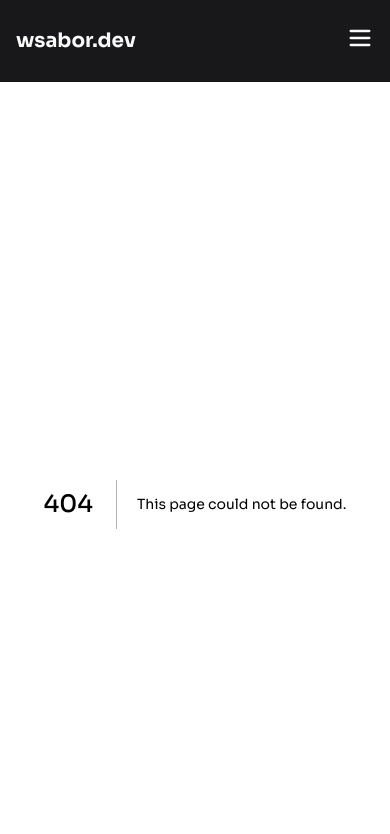
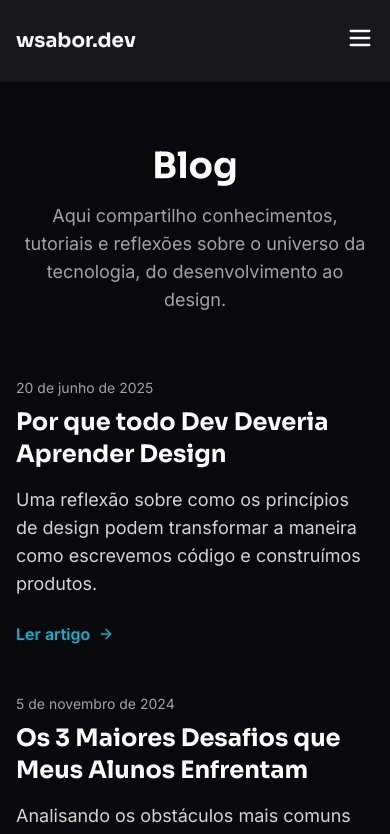
Before and after one commit to wsabor/wsabor.dev, a Next.js app: page /blog in a window 390 px wide. Before the commit this address had no page. Shown: the top 834 px of the page. Built offline with nearby package versions, Linux system fonts and the light colour scheme.

Commit message:
feat: menu hamburger

```diff
--- /dev/null
+++ b/src/app/blog/page.tsx
@@ -0,0 +1,58 @@
+import Link from "next/link";
+import { getAllPostsMeta } from "@/lib/posts";
+import { ArrowRight } from "lucide-react";
+
+export const metadata = {
+  title: "Blog | Wagner Sabor",
+  description:
+    "Artigos e tutoriais sobre desenvolvimento, design e tecnologia.",
+};
+
+export default function BlogPage() {
+  const posts = getAllPostsMeta();
+
+  return (
+    <div className="container mx-auto px-4 py-16 md:py-24">
+      {/* Cabeçalho da página */}
+      <div className="text-center mb-16">
+        <h1 className="text-4xl md:text-5xl font-bold text-white mb-4">Blog</h1>
+        <p className="text-lg text-neutral-400 max-w-2xl mx-auto">
+          Aqui compartilho conhecimentos, tutoriais e reflexões sobre o universo
+          da tecnologia, do desenvolvimento ao design.
+        </p>
+      </div>
+
+      {/* Lista de Posts */}
+      <div className="max-w-4xl mx-auto space-y-12">
+        {posts.map((post) => (
+          <Link
+            href={`/blog/${post.slug}`} // Link dinâmico para cada post
+            key={post.slug}
+            className="group block"
+          >
+            <article>
+              <div className="mb-2">
+                <p className="text-sm text-neutral-400">
+                  {new Date(post.meta.publishedAt).toLocaleDateString("pt-BR", {
+                    year: "numeric",
+                    month: "long",
+                    day: "numeric",
+                  })}
+                </p>
+              </div>
+              <h2 className="text-2xl md:text-3xl font-bold text-white mb-4 group-hover:text-primary transition-colors">
+                {post.meta.title}
+              </h2>
+              <p className="text-lg text-neutral-300 mb-6">
+                {post.meta.summary}
+              </p>
+              <span className="font-semibold text-primary inline-flex items-center gap-2">
+                Ler artigo <ArrowRight size={16} />
+              </span>
+            </article>
+          </Link>
+        ))}
+      </div>
+    </div>
+  );
+}
--- a/src/components/Header.tsx
+++ b/src/components/Header.tsx
@@ -68,7 +68,7 @@ export default function Header() {
         className={`
           md:hidden fixed top-0 left-0 w-full h-screen bg-background bg-opacity-95 backdrop-blur-sm z-40
           transform transition-transform duration-300 ease-in-out
-          ${isOpen ? "translate-x-0" : "-translate-x-full"}
+          ${isOpen ? "translate-x-0" : "translate-x-full"}
         `}
       >
         <nav className="h-full flex flex-col items-center justify-center">
```
